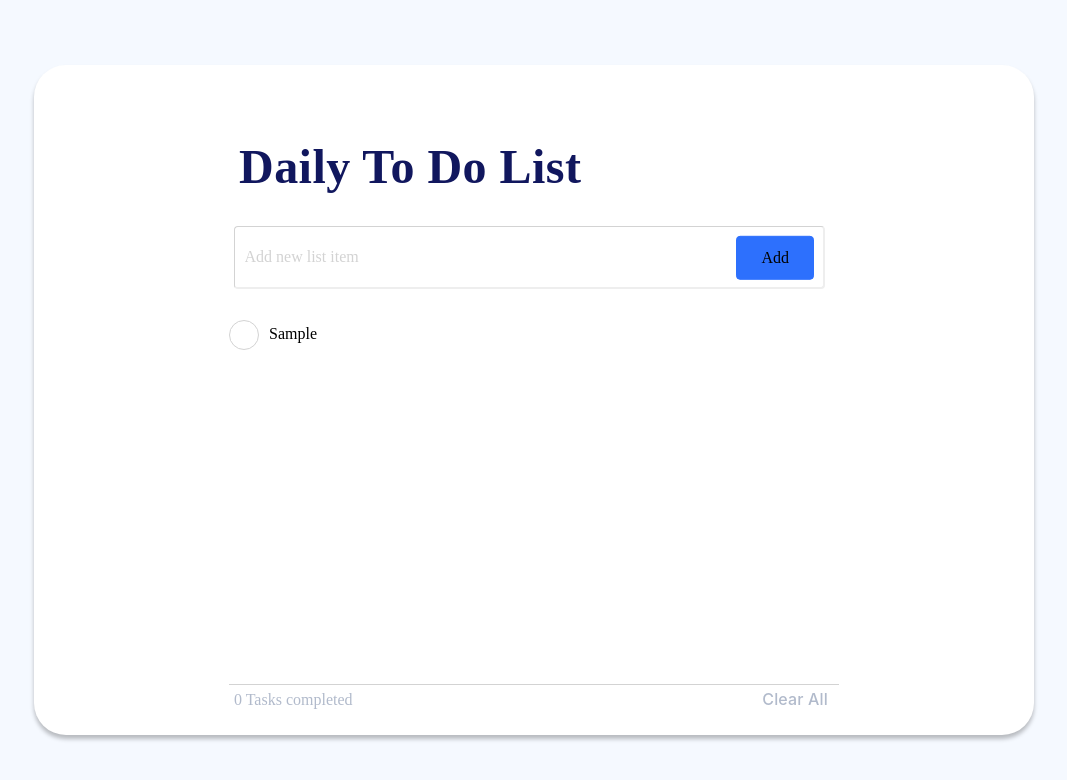
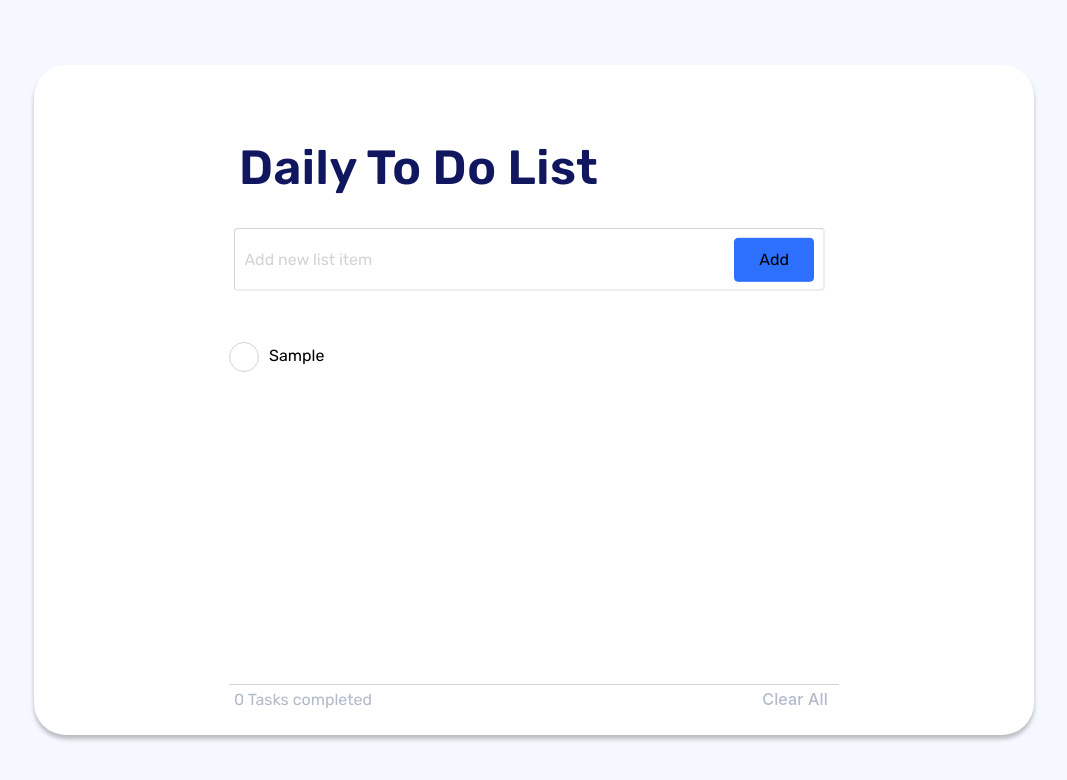
Before and after one commit to Iulicaaa/Daily-To-Do-List, a React (Vite) app: page / in a window 1280 px wide. Both pictures are taken after typing "Sample" into the empty fields and a click on the button "Add". Shown: the top 780 px of the page, without its empty margins (106-1173 px from the left). Built offline with nearby package versions, Linux system fonts and the light colour scheme.

Commit message:
Add font.css and update ToDo list layout

```diff
--- a/src/App.tsx
+++ b/src/App.tsx
@@ -3,7 +3,8 @@ import Layout from "./components/Layout";
 import { useState } from "react";
 import ToDoForm from "./components/ToDoForm";
 import styled from "styled-components";
-import ProgressBar from "./components/ProgressBar";
+import "./font.css";
+// import ProgressBar from "./components/ProgressBar";
 
 type Todo = {
   id: number;
@@ -62,7 +63,7 @@ export default function App() {
     >
       <Title>Daily To Do List</Title>
       <ToDoForm onSubmit={createTodo} />
-
+      <List>
         {sortedTodos.map((todo) => (
           <Container key={todo.id}>
             <button
@@ -78,13 +79,15 @@ export default function App() {
               {todo.complete && <CheckMarkIcon />}
             </button>
             <p
-            style={{ textDecoration: todo.complete ? "line-through" : "none" }}
+              style={{
+                textDecoration: todo.complete ? "line-through" : "none",
+              }}
             >
               {todo.name}
             </p>
           </Container>
         ))}
-
+      </List>
       {/* <ProgressBar
         completedTodos={completedTodos}
         totalTodos={todos.length}
@@ -130,3 +133,14 @@ const Container = styled.div`
   gap: 10px;
   justify-content: space-between;
 `;
+
+const List = styled.div`
+  display: flex;
+  flex-direction: column;
+  align-items: flex-start;
+  overflow-y: auto; /* Make it vertically scrollable */
+  overflow-x: hidden;
+  width: 100%;
+  max-width: 590px;
+  padding-top: 20px;
+`;
--- a/src/components/Layout.tsx
+++ b/src/components/Layout.tsx
@@ -56,8 +56,6 @@ const Content = styled.div`
   flex-direction: column;
   justify-content: center;
   align-items: flex-start;
-  overflow-y: auto; /* Make it vertically scrollable */
-  overflow-x: hidden;
   width: 80%;
   max-width: 610px;
   padding-top: 42px;
--- /dev/null
+++ b/src/font.css
@@ -0,0 +1,5 @@
+@import url("https://fonts.googleapis.com/css2?family=Rubik:ital,wght@0,300;0,400;0,500;0,600;0,700;0,800;0,900;1,300;1,400;1,500;1,600;1,700;1,800;1,900&display=swap");
+
+body {
+  font-family: "Rubik", sans-serif;
+}
```
Lines whose indentation alone changed are shown as unchanged.
